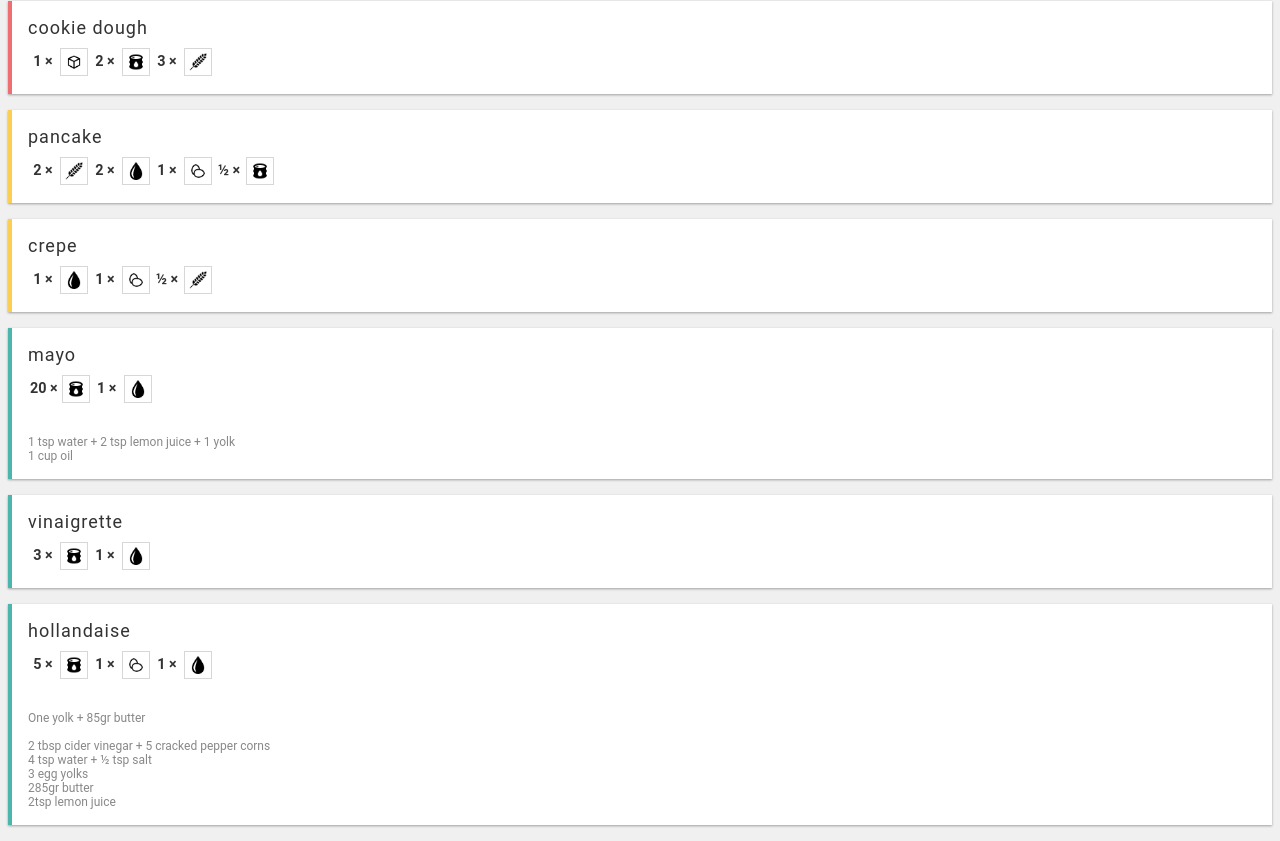
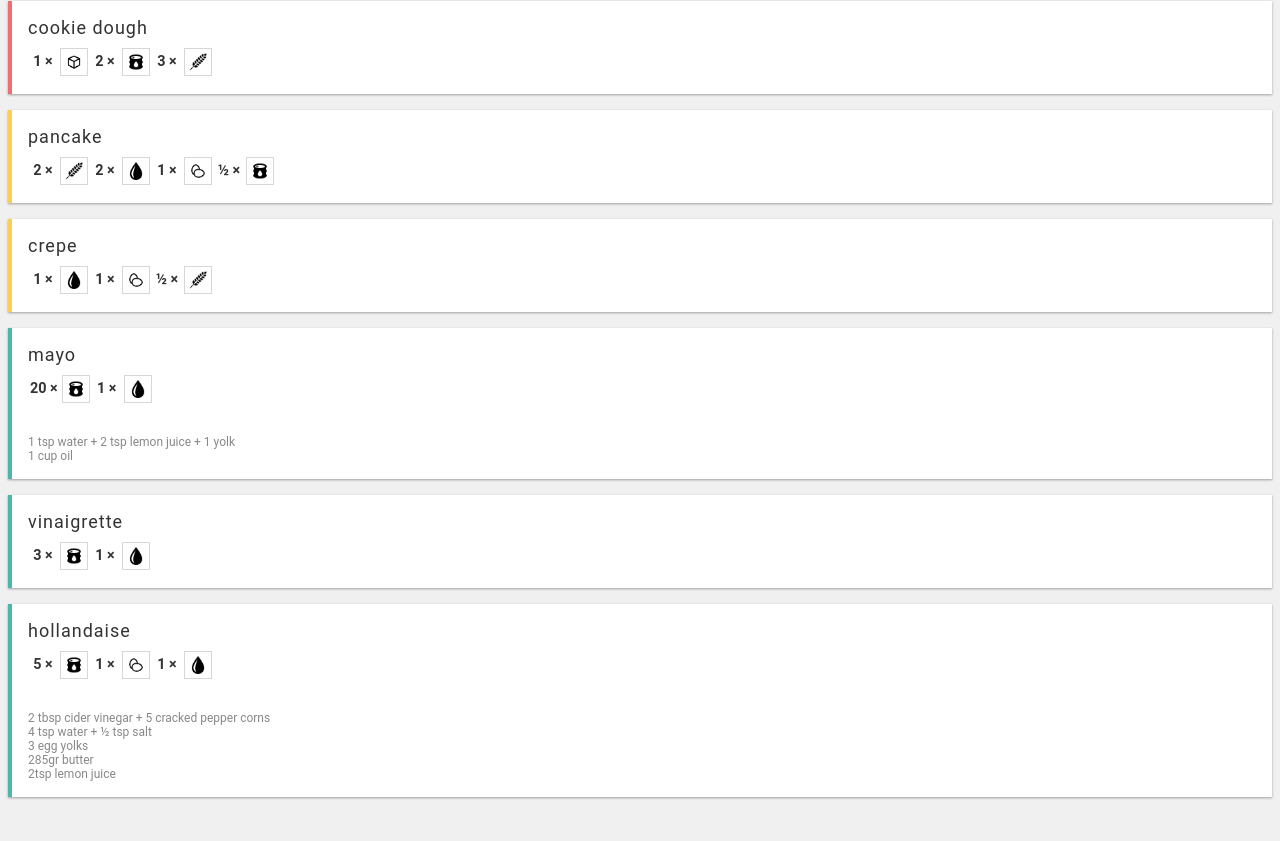
Before and after one commit to stojg/ratio.stojg.se, a website: page public/index.html in a window 1280 px wide. Shown: the part 319-1160 px from the top of the page. After the commit the page ends 1132 px from the top, so only its background shows below. Drawn offline with Linux system fonts and the light colour scheme.

Commit message:
Update notes

```diff
--- a/public/index.html
+++ b/public/index.html
@@ -148,8 +148,6 @@
     </div>
 
     <div class="note">
-        One yolk + 85gr butter
-
         2 tbsp cider vinegar + 5 cracked pepper corns
         4 tsp water + &#xbd; tsp salt
         3 egg yolks
```
Also changed, not shown: src/index.html (+0 -2 lines).
